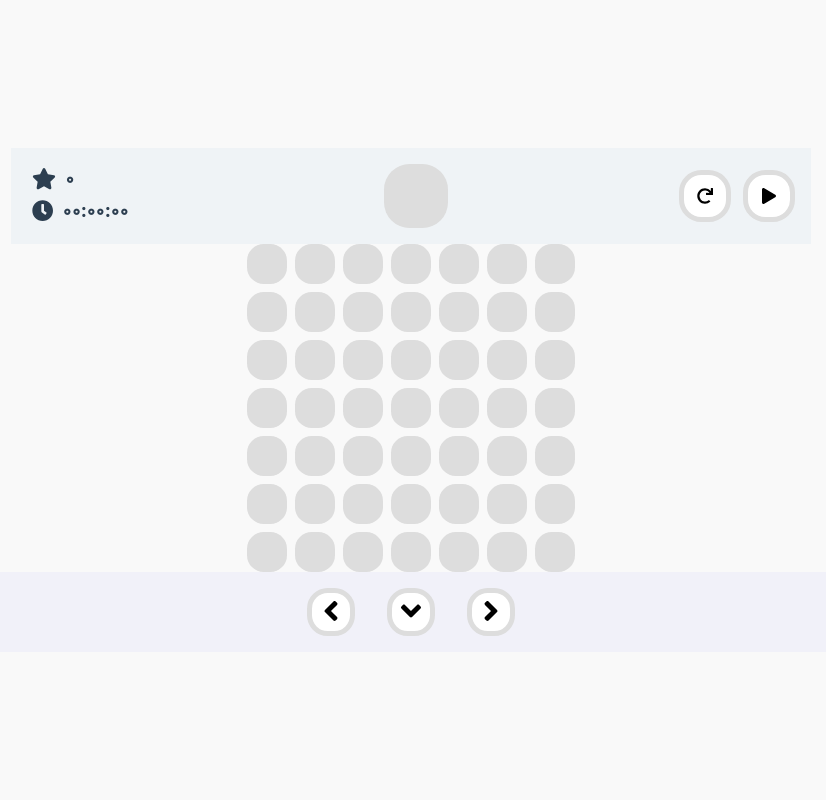
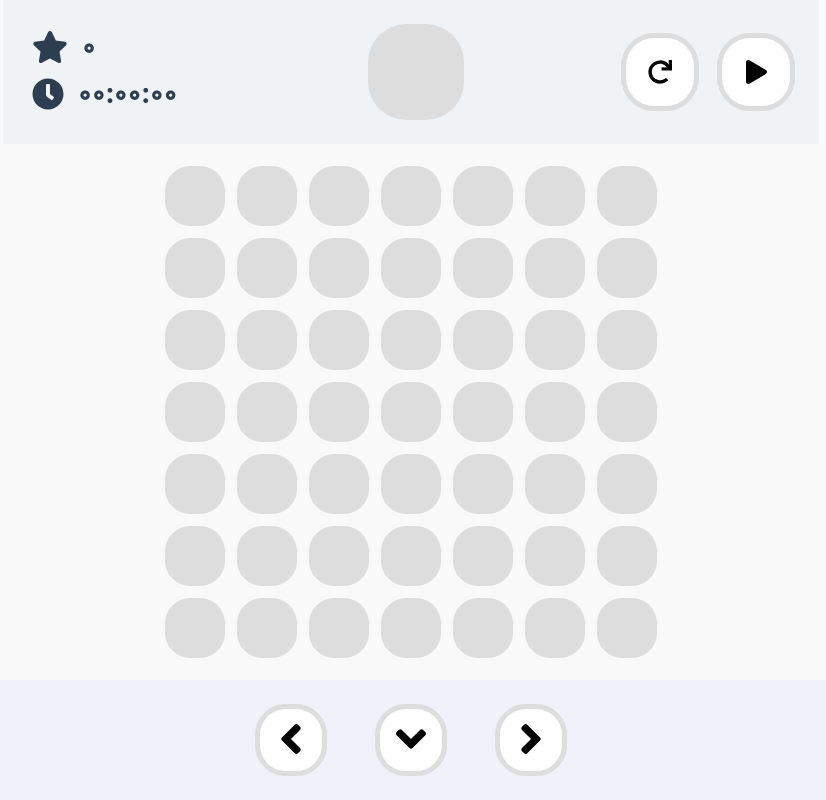
Before and after one commit to sajadhsm/word-tetris, a Vue app: page /#/game in a window 1280 px wide. Shown: the whole page, without its empty margins (229-1055 px from the left). Built offline with nearby package versions, Linux system fonts and the light colour scheme.

Commit message:
Change responsive behavior to depend on html font-size

```diff
--- a/public/css/base.css
+++ b/public/css/base.css
@@ -54,3 +54,9 @@ body {
   height: 100%;
   text-shadow: 1px 1px 2px rgba(0, 0, 0, 0.35);
 }
+
+@media screen and (min-width: 768px) {
+  html {
+    font-size: 24px;
+  }
+}
--- a/src/components/Game/Game.vue
+++ b/src/components/Game/Game.vue
@@ -39,10 +39,4 @@ export default {
   justify-content: space-between;
   min-height: 100vh;
 }
-
-@media screen and (min-width: 768px) {
-  .game {
-    justify-content: center;
-  }
-}
 </style>
```
